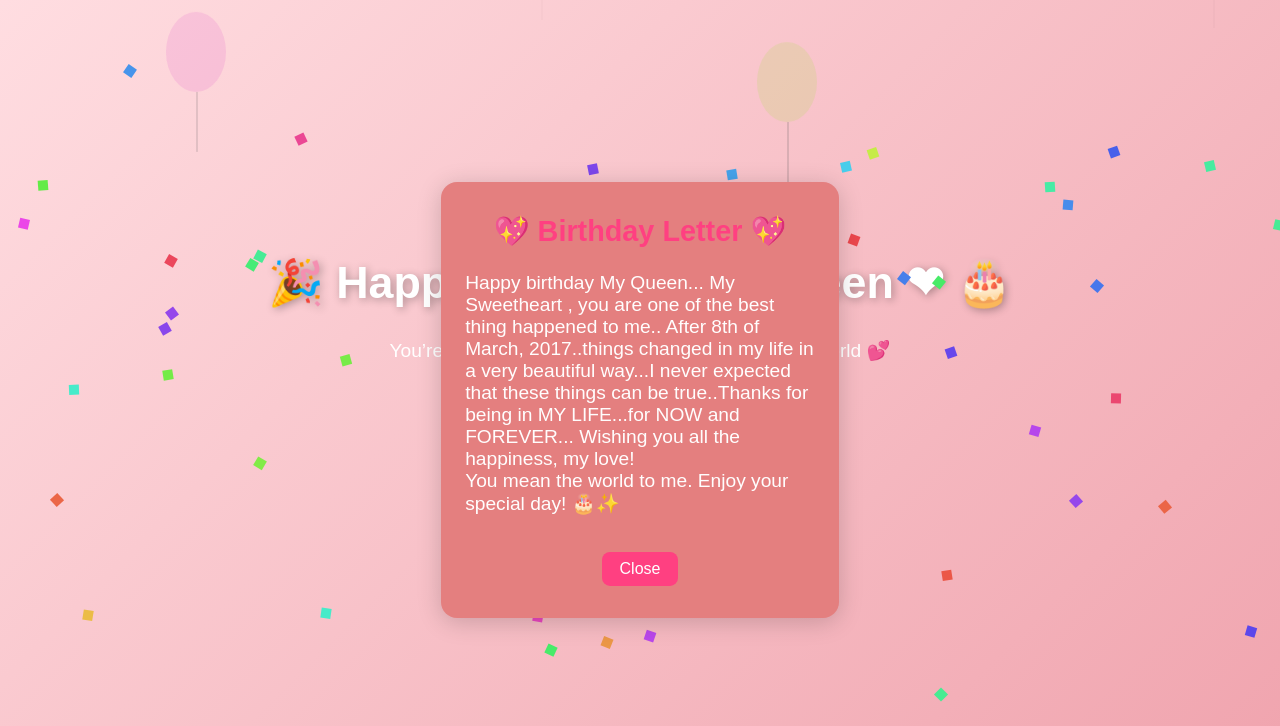
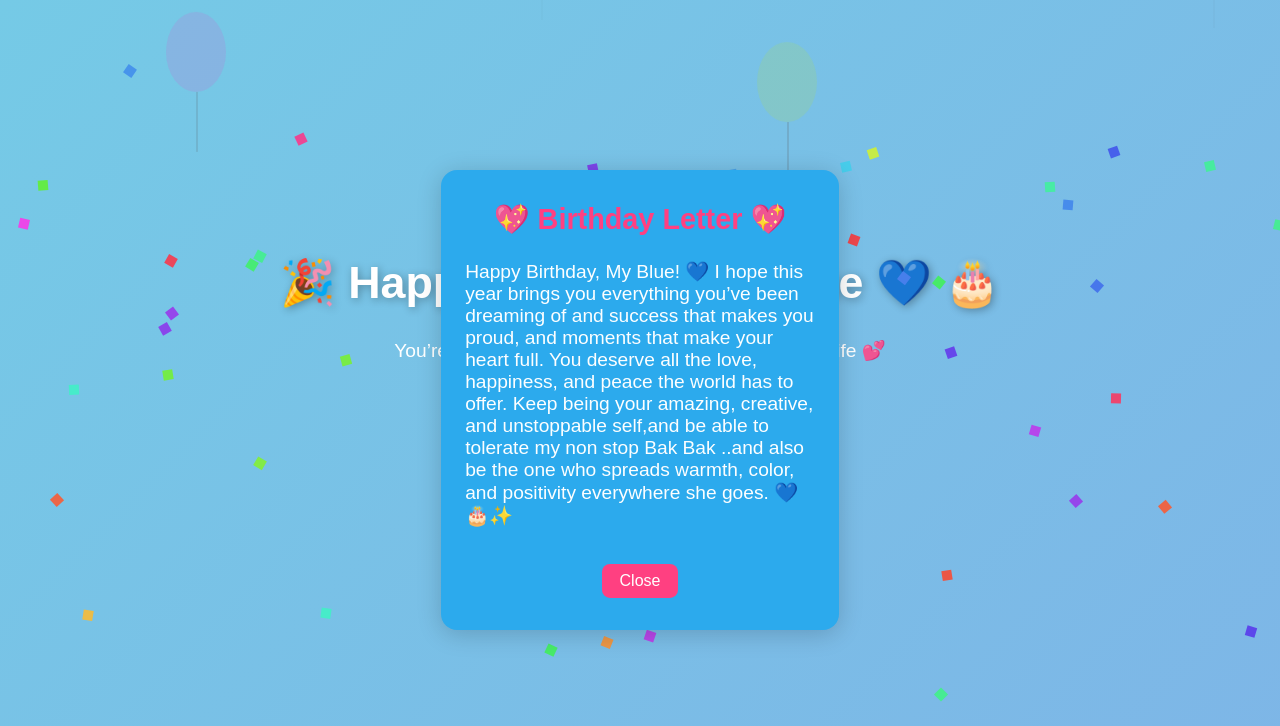
Before and after one commit to razercode-git/birthday, a plain HTML site: page index.html in a window 1280 px wide. Both pictures are taken after a click on the button "Click for Surprise 🎁". Shown: the top 726 px of the page. Drawn offline with Linux system fonts and the light colour scheme.

Commit message:
Update index.html
wishing Blue A birthday wish

```diff
--- a/index.html
+++ b/index.html
@@ -3,14 +3,14 @@
 <head>
   <meta charset="UTF-8">
   <meta name="viewport" content="width=device-width, initial-scale=1.0">
-  <title>Happy Birthday My Queen ❤</title>
+  <title>Happy Birthday My Blue </title>
   <style>
     body {
       margin: 0;
       padding: 0;
       font-family: 'Poppins', sans-serif;
       text-align: center;
-      background: linear-gradient(135deg, #ffdde1, #ee9ca7);
+      background: linear-gradient(135deg, #75cae6, #7fb3e7);
       overflow: hidden;
       height: 100vh;
     }
@@ -31,7 +31,7 @@
       margin-top: 20px;
       padding: 12px 25px;
       border: none;
-      background: #ff4081;
+      background: #2e98e3;
       color: white;
       font-size: 1rem;
       border-radius: 25px;
@@ -39,7 +39,7 @@
       transition: 0.3s;
     }
     button:hover {
-      background: #e91e63;
+      background: #3364f6;
       transform: scale(1.1);
     }
     /* Letter popup */
@@ -49,8 +49,8 @@
       top: 50%;
       left: 50%;
       transform: translate(-50%, -50%);
-      background: #e47f7f;
-      color: #e91e63;
+      background: #2caaed;
+      color: #ffb703;
       border-radius: 16px;
       box-shadow: 0 4px 24px rgba(0,0,0,0.18);
       padding: 32px 24px;
@@ -120,20 +120,19 @@
   </style>
 </head>
 <body>
-  <h1>🎉 Happy Birthday My Queen ❤ 🎂</h1>
-  <p>You’re the most beautiful and caring person in my world 💕</p>
+  <h1>🎉 Happy Birthday My Blue 💙 🎂</h1>
+  <p>You’re one of the amazing and caring person in my life 💕</p>
   <button onclick="showSurprise()">Click for Surprise 🎁</button>
 
   <div class="letter-popup" id="letterPopup">
     <h2>💖 Birthday Letter 💖</h2>
     <p style="text-align: left;" color="#333">
-    Happy birthday My Queen... My Sweetheart , you are one of the best thing happened to me..
-    After 8th of March, 2017..things changed in my life in a very beautiful way...I never expected that these things can be true..Thanks for being in MY LIFE...for NOW and FOREVER... Wishing you all the happiness, my love!<br>
-      You mean the world to me. Enjoy your special day! 🎂✨
+   Happy Birthday, My Blue! 💙
+I hope this year brings you everything you’ve been dreaming of and success that makes you proud, and moments that make your heart full. You deserve all the love, happiness, and peace the world has to offer.
+Keep being your amazing, creative, and unstoppable self,and be able to tolerate my non stop Bak Bak ..and also be the one who spreads warmth, color, and positivity everywhere she goes. 💙 🎂✨
     </p>
     <button class="close-btn" onclick="closeLetter()">Close</button>
   </div>
-
   <script>
     function random(min, max) {
       return Math.random() * (max - min) + min;
```
